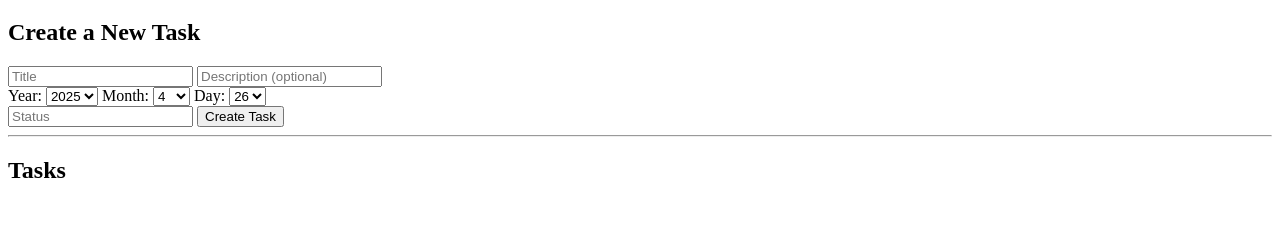
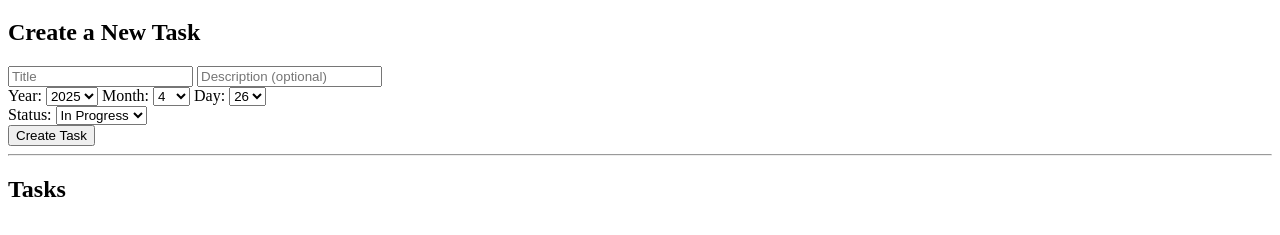
Before and after one commit to mgeilinger/task-manager, a plain HTML site: page frontend/index.html in a window 1280 px wide. Shown: the part 61-296 px from the top of the page. Drawn offline with Linux system fonts and the light colour scheme; no server answers.

Commit message:
Added drop down for status
Added a drop down menu for selecting the status of a task.

```diff
--- a/frontend/index.html
+++ b/frontend/index.html
@@ -24,7 +24,15 @@
             <label for="day">Day:</label>
             <select id="day"></select>
          </div>
-        <input type="text" id="status" placeholder="Status">
+        <div id="status-selector">
+            <label for="status">Status:</label>
+            <select id="status">
+                <option value="Not Started">Not Started</option>
+                <option value="In Progress" selected>In Progress</option>
+                <option value="Completed">Completed</option>
+                <option value="On Hold">On Hold</option>
+            </select>
+        </div>
         <button onclick="createTask()">Create Task</button>
     </div>
 
```
Also changed, not shown: 2 other files.
